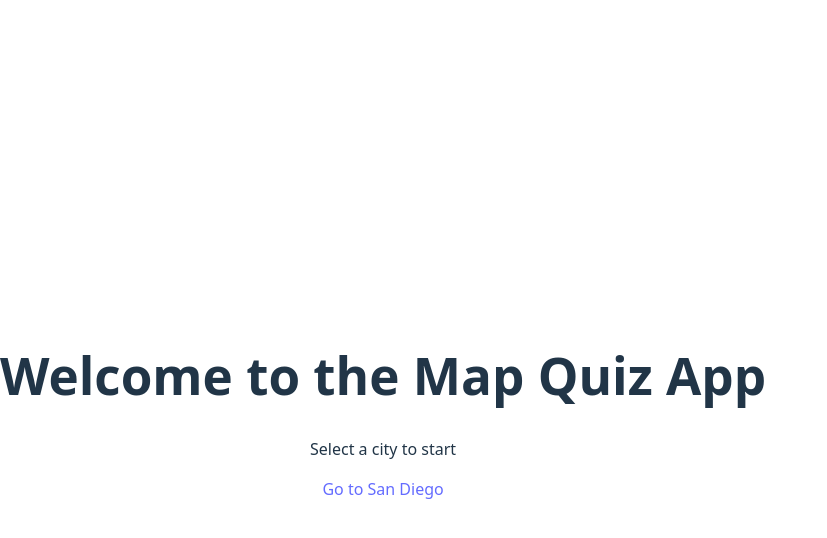
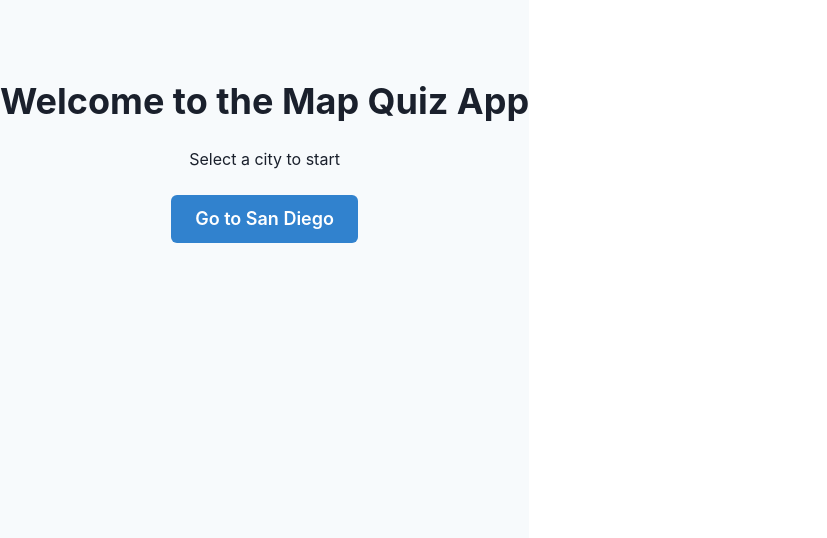
Before and after one commit to mHart1000/mapquiz, a React app in the folder frontend/: page / in a window 1280 px wide. Shown: the top 538 px of the page, without its empty margins (0-827 px from the left). Built offline with nearby package versions, Linux system fonts and the light colour scheme; the HTML template or start-up script is replaced by a standard one.

Commit message:
add chakra

```diff
--- a/frontend/package.json
+++ b/frontend/package.json
@@ -10,6 +10,10 @@
     "preview": "vite preview"
   },
   "dependencies": {
+    "@chakra-ui/react": "^2.10.3",
+    "@emotion/react": "^11.13.0",
+    "@emotion/styled": "^11.13.0",
+    "framer-motion": "^11.5.4",
     "react": "^19.1.1",
     "react-dom": "^19.1.1",
     "react-router-dom": "^7.9.5"
--- a/frontend/src/main.jsx
+++ b/frontend/src/main.jsx
@@ -3,11 +3,14 @@ import { createRoot } from 'react-dom/client'
 import { BrowserRouter } from 'react-router-dom'
 import './index.css'
 import App from './App.jsx'
+import { ChakraProvider } from '@chakra-ui/react'
 
 createRoot(document.getElementById('root')).render(
   <StrictMode>
     <BrowserRouter>
-      <App />
+      <ChakraProvider>
+        <App />
+      </ChakraProvider>
     </BrowserRouter>
   </StrictMode>
 )
--- a/frontend/src/pages/HomePage.jsx
+++ b/frontend/src/pages/HomePage.jsx
@@ -1,12 +1,17 @@
-import { Link } from 'react-router-dom'
+import { Link as RouterLink } from 'react-router-dom'
+import { Box, Heading, Text, Button, VStack } from '@chakra-ui/react'
 
 function HomePage() {
   return (
-    <div style={{ textAlign: 'center', marginTop: '3rem' }}>
-      <h1>Welcome to the Map Quiz App</h1>
-      <p>Select a city to start</p>
-      <Link to="/san-diego">Go to San Diego</Link>
-    </div>
+    <Box textAlign="center" py={20} bg="gray.50" minH="100vh">
+      <VStack spacing={6}>
+        <Heading>Welcome to the Map Quiz App</Heading>
+        <Text>Select a city to start</Text>
+        <Button as={RouterLink} to="/san-diego" colorScheme="blue" size="lg">
+          Go to San Diego
+        </Button>
+      </VStack>
+    </Box>
   )
 }
 
--- a/frontend/vite.config.js
+++ b/frontend/vite.config.js
@@ -3,6 +3,14 @@ import react from '@vitejs/plugin-react'
 
 export default defineConfig({
   plugins: [react()],
+  optimizeDeps: {
+    include: [
+      '@chakra-ui/react',
+      '@emotion/react',
+      '@emotion/styled',
+      'framer-motion'
+    ],
+  },
   server: {
     port: 5173,
     host: true,
```
